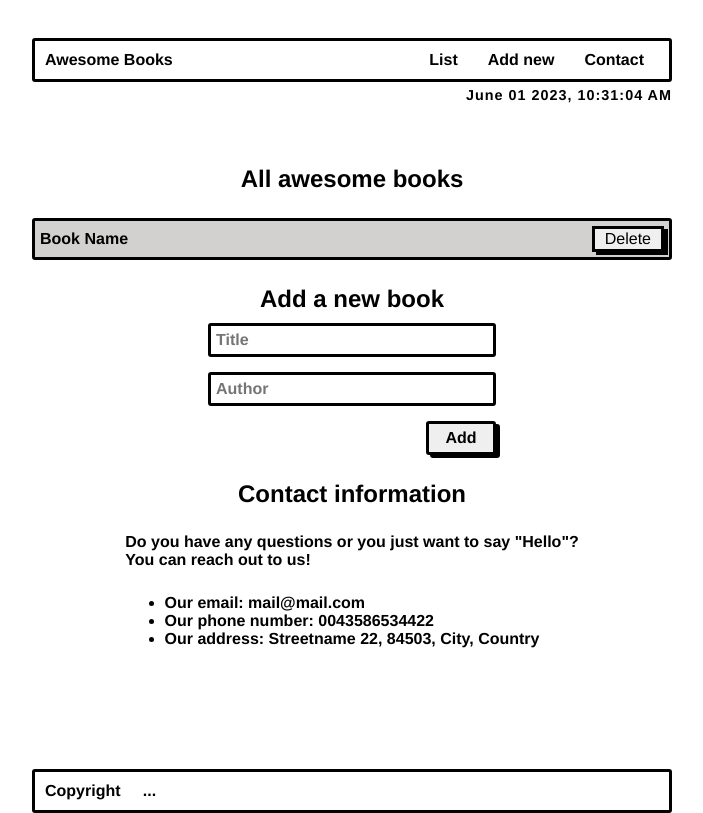
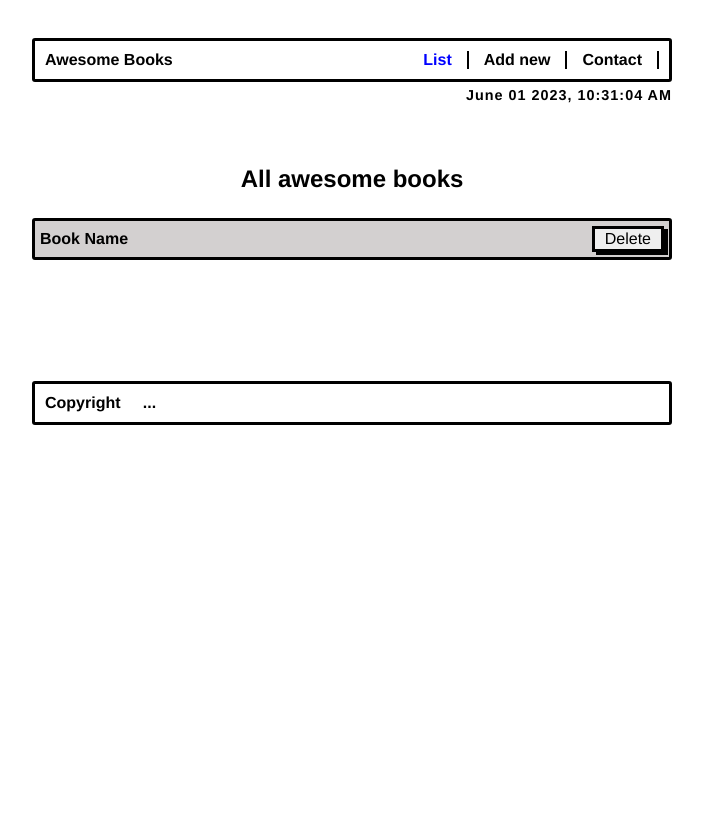
Before and after one commit to hmunish/awesome-books, a website: page index.html in a window 1280 px wide. Both pictures are taken after a click on the item "List". Shown: the whole page, without its empty margins (288-991 px from the left). Drawn offline with Linux system fonts and the light colour scheme.

Commit message:
Add navigation functionality

```diff
--- a/index.html
+++ b/index.html
@@ -19,23 +19,23 @@
           <nav class="navbar">
             <p class="navbar">Awesome Books</p>
             <ul class="navbar">
-              <li class="navbar active">List</li>
-              <li class="navbar">Add new</li>
-              <li class="navbar">Contact</li>
+              <li class="navbar active" data-section="books">List</li>
+              <li class="navbar" data-section="add-book">Add new</li>
+              <li class="navbar" data-section="contact">Contact</li>
             </ul>
           </nav>
           <p class="time"></p>
         </section>
         <!-- Navbar ends here -->
-        <h1 class="title">All awesome books</h1>
         <section class="books">
+          <h1 class="title">All awesome books</h1>
           <ul class="books">
             <li class="books">
               Book Name <button class="delete">Delete</button>
             </li>
           </ul>
         </section>
-        <section class="add-book">
+        <section class="add-book dsp-none">
           <h1 class="title">Add a new book</h1>
           <form class="add-book">
             <input type="text" placeholder="Title" name="bookTitle" />
@@ -43,7 +43,7 @@
             <input type="submit" value="Add" />
           </form>
         </section>
-        <section class="contact">
+        <section class="contact dsp-none">
           <h1 class="title">Contact information</h1>
           <p class="contact">Do you have any questions or you just want to say "Hello"?<br>You can reach out to us!</p>
           <ul class="contact">
--- a/main.js
+++ b/main.js
@@ -2,12 +2,23 @@ const bookList = document.querySelector('ul.books');
 const addForm = document.querySelector('form.add-book');
 const storageDetails = localStorage.getItem('books');
 const timeText = document.querySelector('.time');
-timeText.textContent = new Date().toLocaleString('default', {month: 'long', day:'2-digit', year:'numeric', hour:'numeric', minute:'numeric', second:'numeric'}).replace(',', '').replace(' at', ',');
+const navbar = document.querySelector('ul.navbar');
+const bookSection = document.querySelector('section.books');
+const addBookSection = document.querySelector('section.add-book');
+const contactSection = document.querySelector('section.contact');
+
 // Books class
 
 class Books {
   constructor(storedBooks) {
+    this.sections = [bookSection, addBookSection, contactSection];
     this.bookDetails = [];
+
+    // Displaying current time on page
+    timeText.textContent = new Date().toLocaleString('default', {
+      month: 'long', day: '2-digit', year: 'numeric', hour: 'numeric', minute: 'numeric', second: 'numeric',
+    }).replace(',', '').replace(' at', ',');
+
     // Loading books if exists in local storage
     if (storedBooks !== null) {
       this.bookDetails = JSON.parse(storageDetails);
@@ -49,6 +60,24 @@ class Books {
       parent.remove();
     }
   }
+
+  // Toggling sections function
+
+  toggleSection(e) {
+    if (e.target.tagName === 'LI') {
+      const activeLink = document.querySelector('.navbar.active');
+      activeLink.classList.remove('active');
+      e.target.classList.add('active');
+
+      for (let i = 0; i < this.sections.length; i += 1) {
+        if (this.sections[i].classList.contains(e.target.getAttribute('data-section'))) {
+          this.sections[i].classList.remove('dsp-none');
+        } else {
+          this.sections[i].classList.add('dsp-none');
+        }
+      }
+    }
+  }
 }
 
 const newBook = new Books(storageDetails);
@@ -65,3 +94,8 @@ addForm.addEventListener('submit', (e) => {
 bookList.addEventListener('click', (e) => {
   newBook.deleteBook(e);
 });
+
+// Menu click event
+navbar.addEventListener('click', (e) => {
+  newBook.toggleSection(e);
+});
--- a/style.css
+++ b/style.css
@@ -42,8 +42,9 @@ ul.navbar {
 
 li.navbar {
   padding: 0 15px;
-  font-weight: 1000;
+  font-weight: 700;
   cursor: pointer;
+  border-right: 2px solid #000;
 }
 
 .time {
@@ -56,6 +57,9 @@ li.navbar {
 
 section.books {
   width: 100%;
+  display: flex;
+  flex-direction: column;
+  gap: 25px 0;
 }
 
 ul.books {
@@ -145,3 +149,7 @@ footer p {
 section.dsp-none {
   display: none;
 }
+
+.active {
+  color: blue;
+}
```
